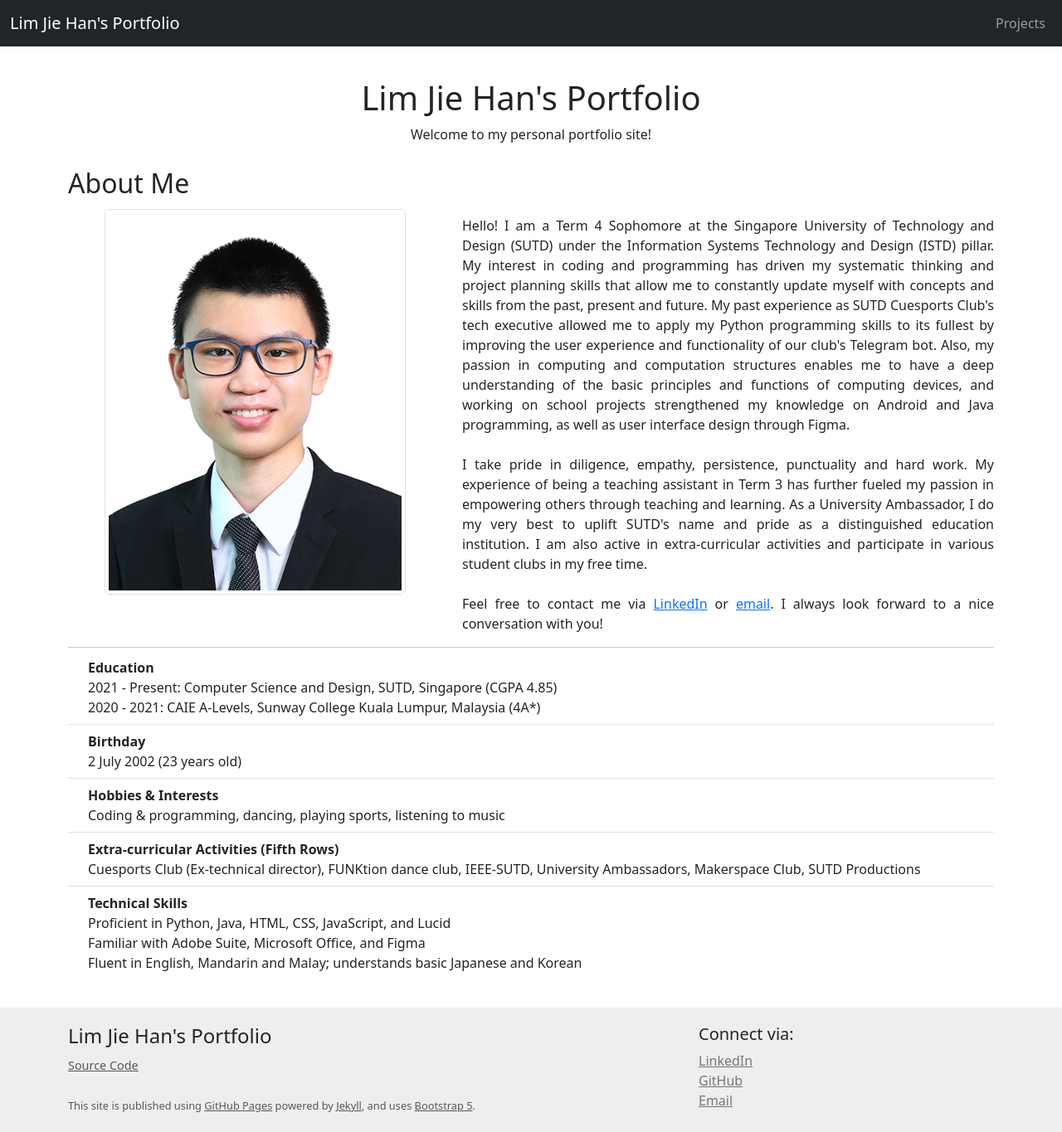
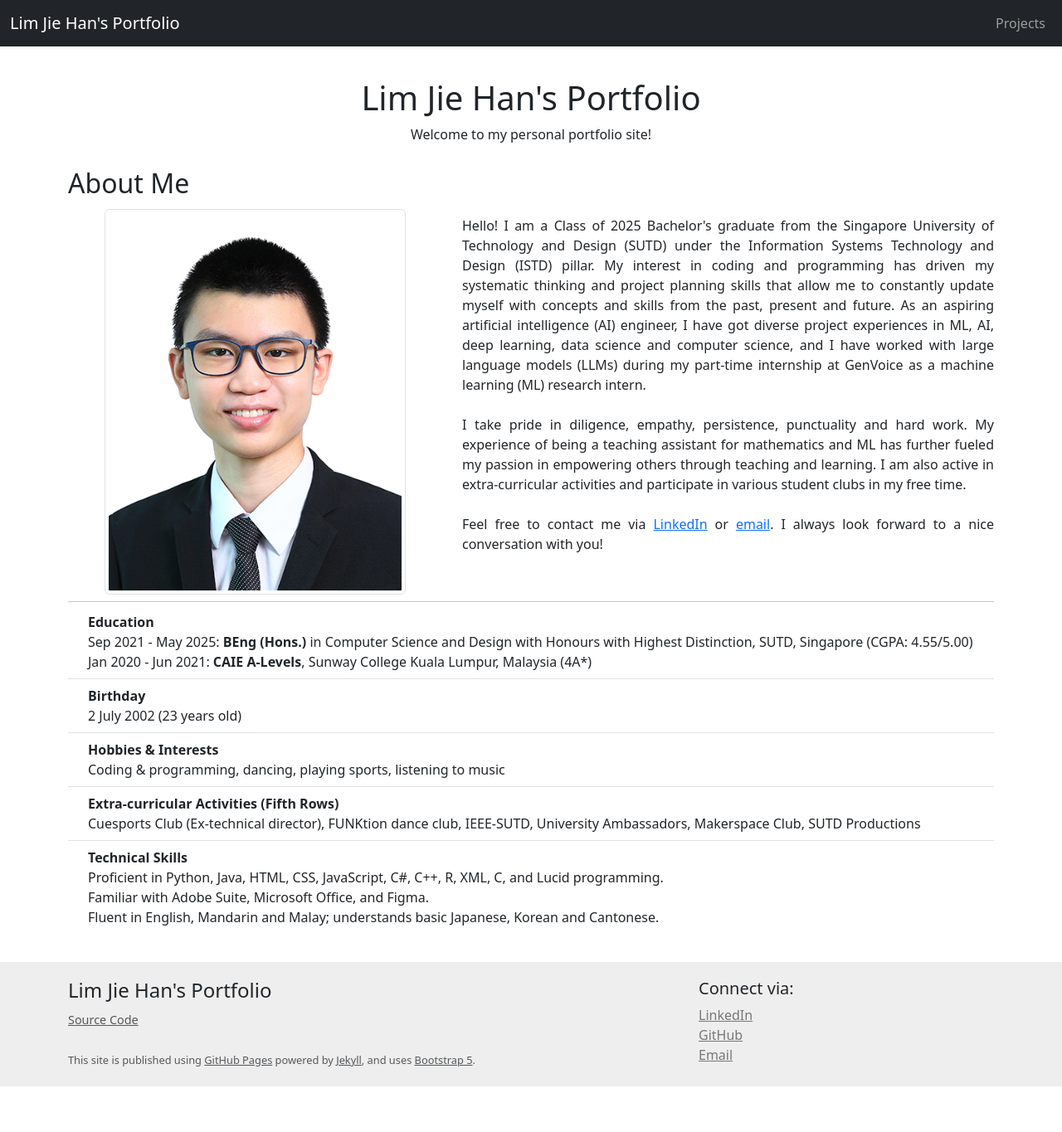
Before and after one commit to LimJH272/limjh272.github.io, a Jekyll site: the page built from index.html, in a window 1280 px wide and 1365 px high. Shown: the whole window at 83% size. Built offline with Jekyll 4.4.1, drawn with Linux system fonts in a browser that asks for light colours.

Commit message:
Updated about me section
Should not have any major changes in the near future

```diff
--- a/index.html
+++ b/index.html
@@ -14,11 +14,22 @@ page-subtitle: Welcome to my personal portfolio site!
         </div>
         <div class="col-lg-7 text-start py-1">
             <p class="my-2" id="introduction">
-                Hello! I am a Term 4 Sophomore at the Singapore University of Technology and Design (SUTD) under the Information Systems Technology and Design (ISTD) pillar. My interest in coding and programming has driven my systematic thinking and project planning skills that allow me to constantly update myself with concepts and skills from the past, present and future. My past experience as SUTD Cuesports Club's tech executive allowed me to apply my Python programming skills to its fullest by improving the user experience and functionality of our club's Telegram bot. Also, my passion in computing and computation structures enables me to have a deep understanding of the basic principles and functions of computing devices, and working on school projects strengthened my knowledge on Android and Java programming, as well as user interface design through Figma.<br>
+                Hello! I am a Class of 2025 Bachelor's graduate from the Singapore University of Technology and Design
+                (SUTD) under the Information Systems Technology and Design (ISTD) pillar. My interest in coding and
+                programming has driven my systematic thinking and project planning skills that allow me to constantly
+                update myself with concepts and skills from the past, present and future. As an aspiring artificial
+                intelligence (AI) engineer, I have got diverse project experiences in ML, AI, deep learning, data
+                science and computer science, and I have worked with large language models (LLMs) during my
+                part-time internship at GenVoice as a machine learning (ML) research intern.<br>
                 <br>
-                I take pride in diligence, empathy, persistence, punctuality and hard work. My experience of being a teaching assistant in Term 3 has further fueled my passion in empowering others through teaching and learning. As a University Ambassador, I do my very best to uplift SUTD's name and pride as a distinguished education institution. I am also active in extra-curricular activities and participate in various student clubs in my free time.<br>
+                I take pride in diligence, empathy, persistence, punctuality and hard work. My experience of being a
+                teaching assistant for mathematics and ML has further fueled my passion in empowering others through
+                teaching and learning. I am also active in extra-curricular activities and participate in various
+                student clubs in my free time.<br>
                 <br>
-                Feel free to contact me via <a href="https://www.linkedin.com/in/limjiehan0272/" target="_blank">LinkedIn</a> or <a href="mailto:limjiehan02@gmail.com" target="_blank">email</a>. I always look forward to a nice conversation with you!
+                Feel free to contact me via <a href="https://www.linkedin.com/in/limjiehan0272/"
+                    target="_blank">LinkedIn</a> or <a href="mailto:limjiehan02@gmail.com" target="_blank">email</a>. I
+                always look forward to a nice conversation with you!
             </p>
         </div>
     </div>
@@ -29,8 +40,10 @@ page-subtitle: Welcome to my personal portfolio site!
                 <li class="list-group-item">
                     <div class="ms-2 me-auto">
                         <div class="fw-bold">Education</div>
-                        2021 - Present: Computer Science and Design, SUTD, Singapore (CGPA 4.85)<br>
-                        2020 - 2021: CAIE A-Levels, Sunway College Kuala Lumpur, Malaysia (4A*)
+                        Sep 2021 - May 2025: <span class="fw-semibold">BEng (Hons.)</span> in Computer Science and
+                        Design with Honours with Highest Distinction, SUTD, Singapore (CGPA: 4.55/5.00)<br>
+                        Jan 2020 - Jun 2021: <span class="fw-semibold">CAIE A-Levels</span>, Sunway College
+                        Kuala Lumpur, Malaysia (4A*)
                     </div>
                 </li>
                 <li class="list-group-item">
@@ -48,15 +61,17 @@ page-subtitle: Welcome to my personal portfolio site!
                 <li class="list-group-item">
                     <div class="ms-2 me-auto">
                         <div class="fw-bold">Extra-curricular Activities (Fifth Rows)</div>
-                        Cuesports Club (Ex-technical director), FUNKtion dance club, IEEE-SUTD, University Ambassadors, Makerspace Club, SUTD Productions
+                        Cuesports Club (Ex-technical director), FUNKtion dance club, IEEE-SUTD, University Ambassadors,
+                        Makerspace Club, SUTD Productions
                     </div>
                 </li>
                 <li class="list-group-item">
                     <div class="ms-2 me-auto">
                         <div class="fw-bold">Technical Skills</div>
-                        Proficient in Python, Java, HTML, CSS, JavaScript, and Lucid<br>
-                        Familiar with Adobe Suite, Microsoft Office, and Figma<br>
-                        Fluent in English, Mandarin and Malay; understands basic Japanese and Korean
+                        Proficient in Python, Java, HTML, CSS, JavaScript, C#, C++, R, XML, C, and Lucid
+                        programming.<br>
+                        Familiar with Adobe Suite, Microsoft Office, and Figma.<br>
+                        Fluent in English, Mandarin and Malay; understands basic Japanese, Korean and Cantonese.
                     </div>
                 </li>
             </ul>
```
